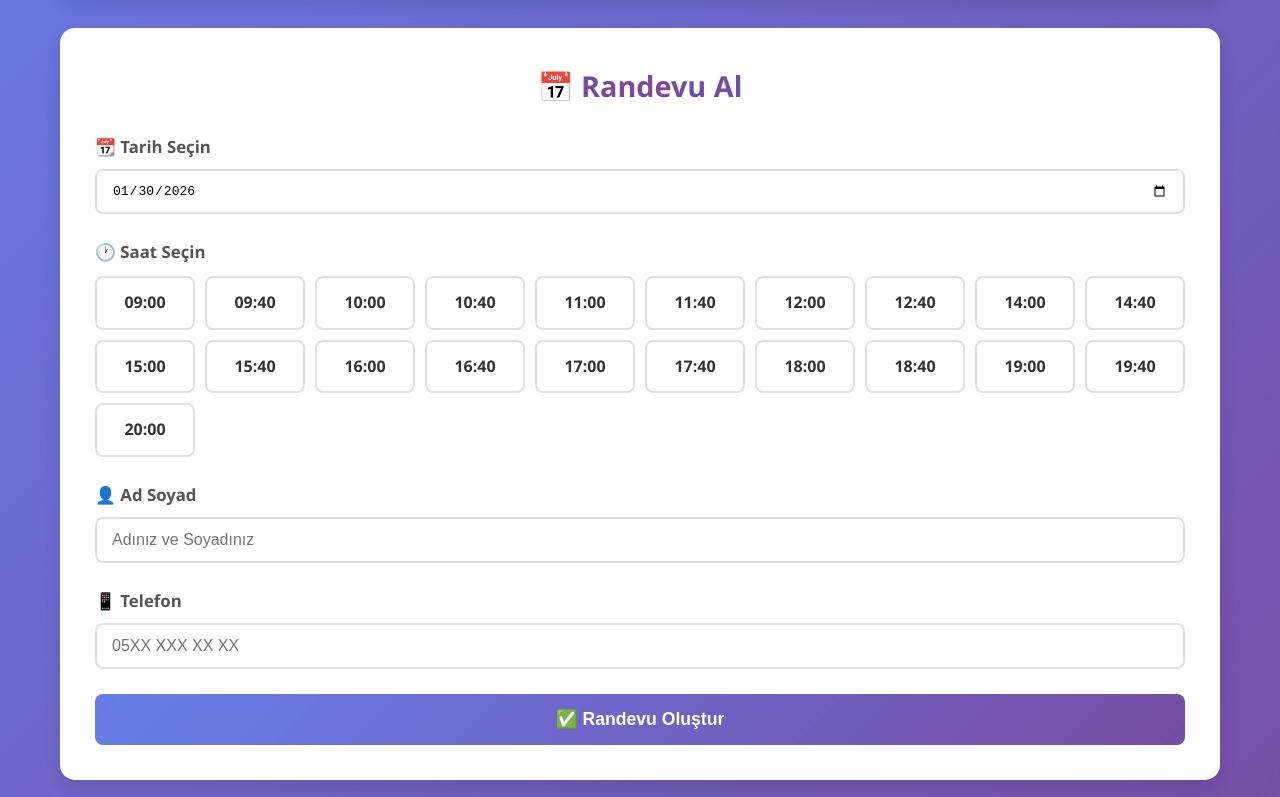
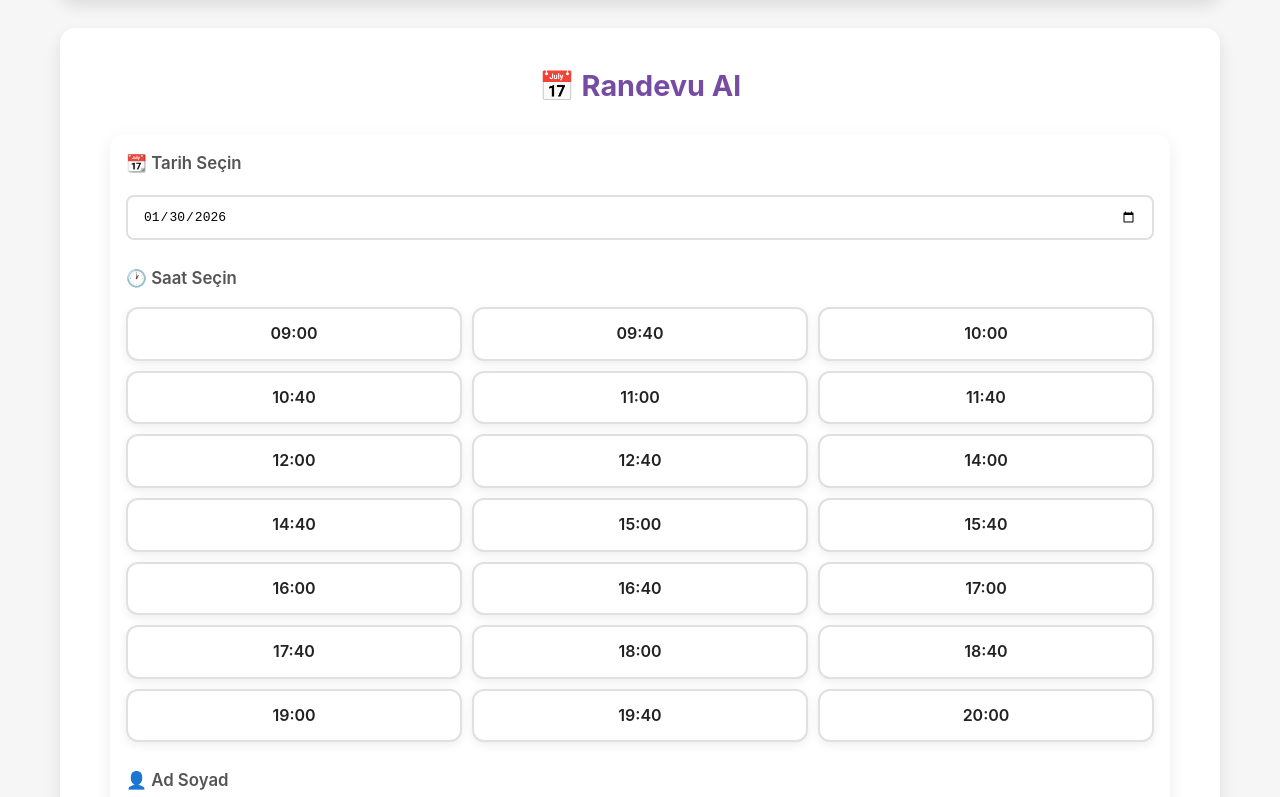
Before and after one commit to Onurcannkaya/samet-totas-kuafor-randevu, a plain HTML site: page index.html in a window 1280 px wide. Shown: the part 464-1261 px from the top of the page. Drawn offline with Linux system fonts and the light colour scheme.

Commit message:
style.css

```diff
--- a/style.css
+++ b/style.css
@@ -540,3 +540,100 @@ footer {
 .whatsapp-btn:hover {
     background-color: #1ebe5d;
 }
+:root {
+  --primary: #111;
+  --accent: #c9a24d;
+  --bg: #f6f6f6;
+  --card: #ffffff;
+  --text: #222;
+}
+
+body {
+  font-family: 'Inter', system-ui, sans-serif;
+  background: var(--bg);
+  color: var(--text);
+  margin: 0;
+}
+
+.app-header {
+  background: var(--primary);
+  color: #fff;
+  text-align: center;
+  padding: 18px 10px;
+}
+
+.app-header h1 {
+  margin: 0;
+  font-size: 22px;
+}
+
+.app-header p {
+  margin: 4px 0 0;
+  font-size: 14px;
+  opacity: 0.85;
+}
+
+form {
+  background: var(--card);
+  margin: 15px;
+  padding: 16px;
+  border-radius: 14px;
+  box-shadow: 0 6px 18px rgba(0,0,0,0.08);
+}
+
+input, button {
+  width: 100%;
+  padding: 14px;
+  margin-top: 10px;
+  border-radius: 10px;
+  font-size: 16px;
+}
+
+input {
+  border: 1px solid #ddd;
+}
+
+button {
+  background: var(--primary);
+  color: #fff;
+  border: none;
+  font-weight: 600;
+}
+
+button:hover {
+  background: #000;
+}
+
+#timeSlots {
+  display: grid;
+  grid-template-columns: repeat(3, 1fr);
+  gap: 10px;
+  margin-top: 15px;
+}
+
+.time-slot {
+  background: #fff;
+  border-radius: 12px;
+  padding: 12px 0;
+  text-align: center;
+  font-weight: 600;
+  cursor: pointer;
+  box-shadow: 0 3px 10px rgba(0,0,0,0.07);
+}
+
+.time-slot.selected {
+  background: var(--accent);
+  color: #000;
+}
+
+.time-slot.booked {
+  background: #eee;
+  color: #999;
+  cursor: not-allowed;
+}
+
+.hint {
+  font-size: 13px;
+  color: var(--accent);
+  margin-top: 6px;
+}
```
